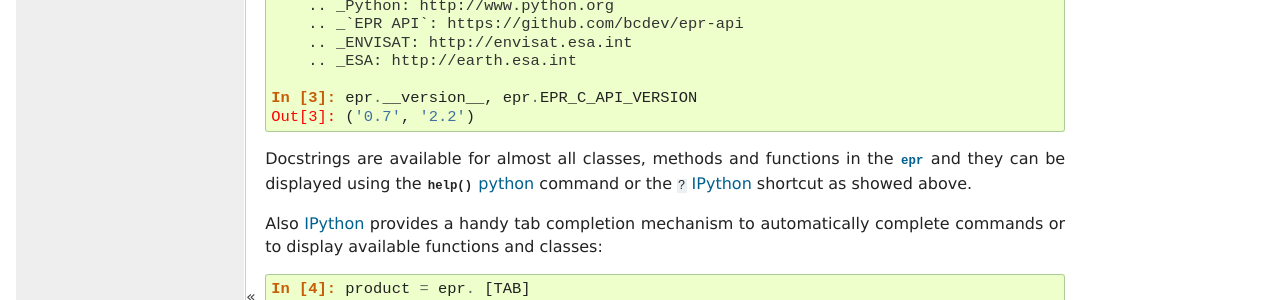
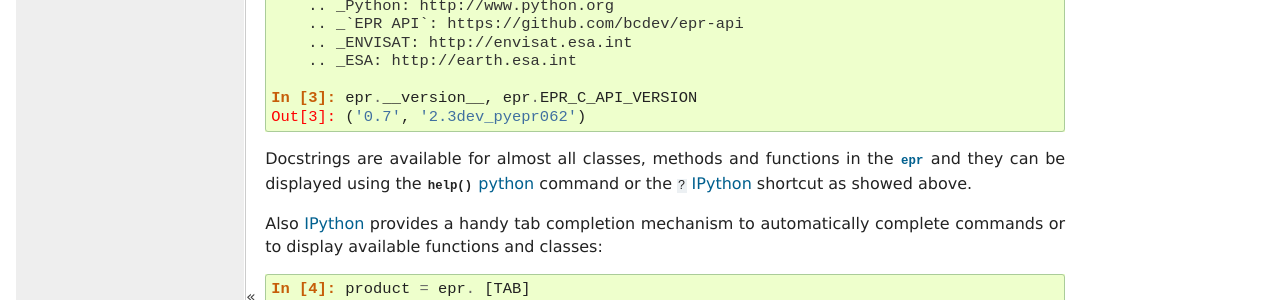
Before and after one commit to avalentino/pyepr, a Sphinx documentation site: the page built from doc/interactive_use.txt, in a window 1280 px wide and 900 px high, scrolled down 1020 px. Shown: the part 152-452 px from the top of the window. Built offline with Sphinx 7.4.7, drawn with Linux system fonts in a browser that asks for light colours; formulas are drawn with MathJax 3.

Commit message:
Minor changes

```diff
--- a/doc/interactive_use.txt
+++ b/doc/interactive_use.txt
@@ -75,7 +75,7 @@ available classes and functions::
         .. _ESA: http://earth.esa.int
 
     In [3]: epr.__version__, epr.EPR_C_API_VERSION
-    Out[3]: ('0.7', '2.2')
+    Out[3]: ('0.7', '2.3dev_pyepr062')
 
 Docstrings are available for almost all classes, methods and functions in
 the :mod:`epr` and they can be displayed using the :func:`help` python_
```
